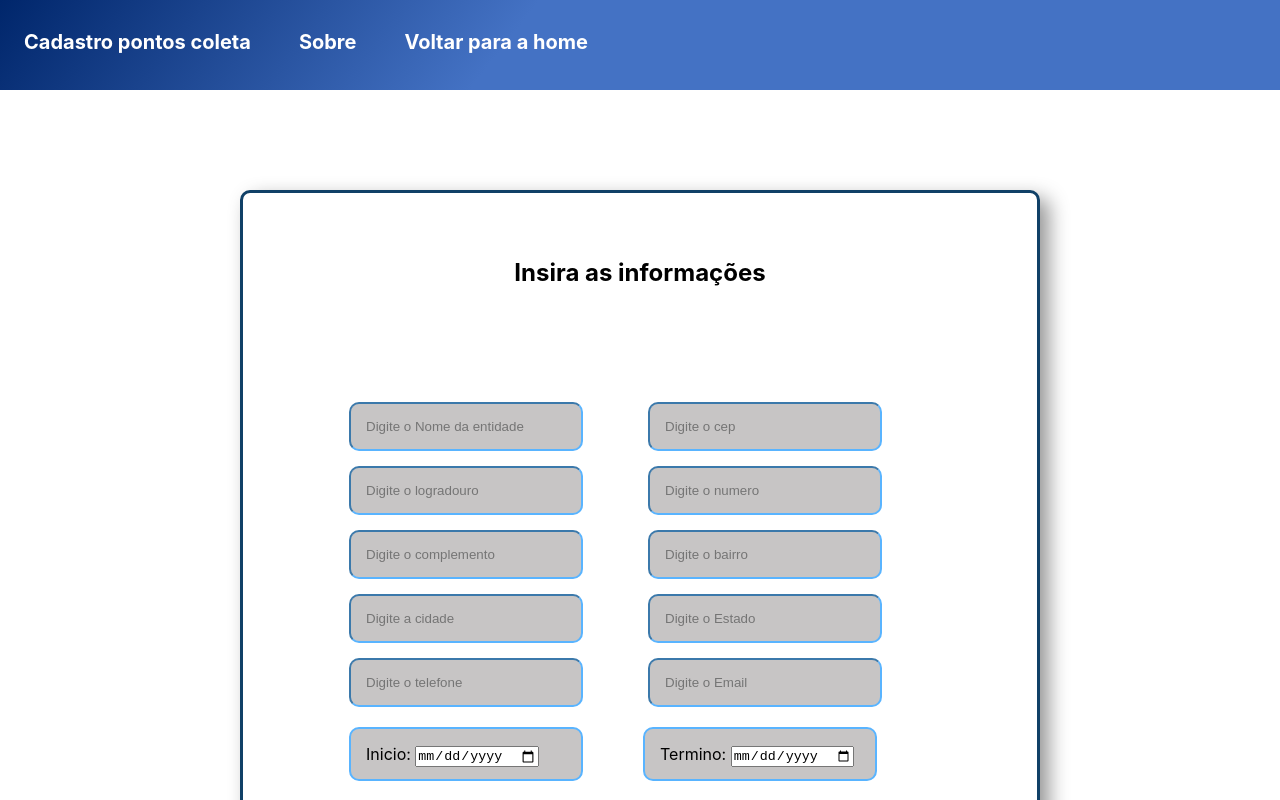
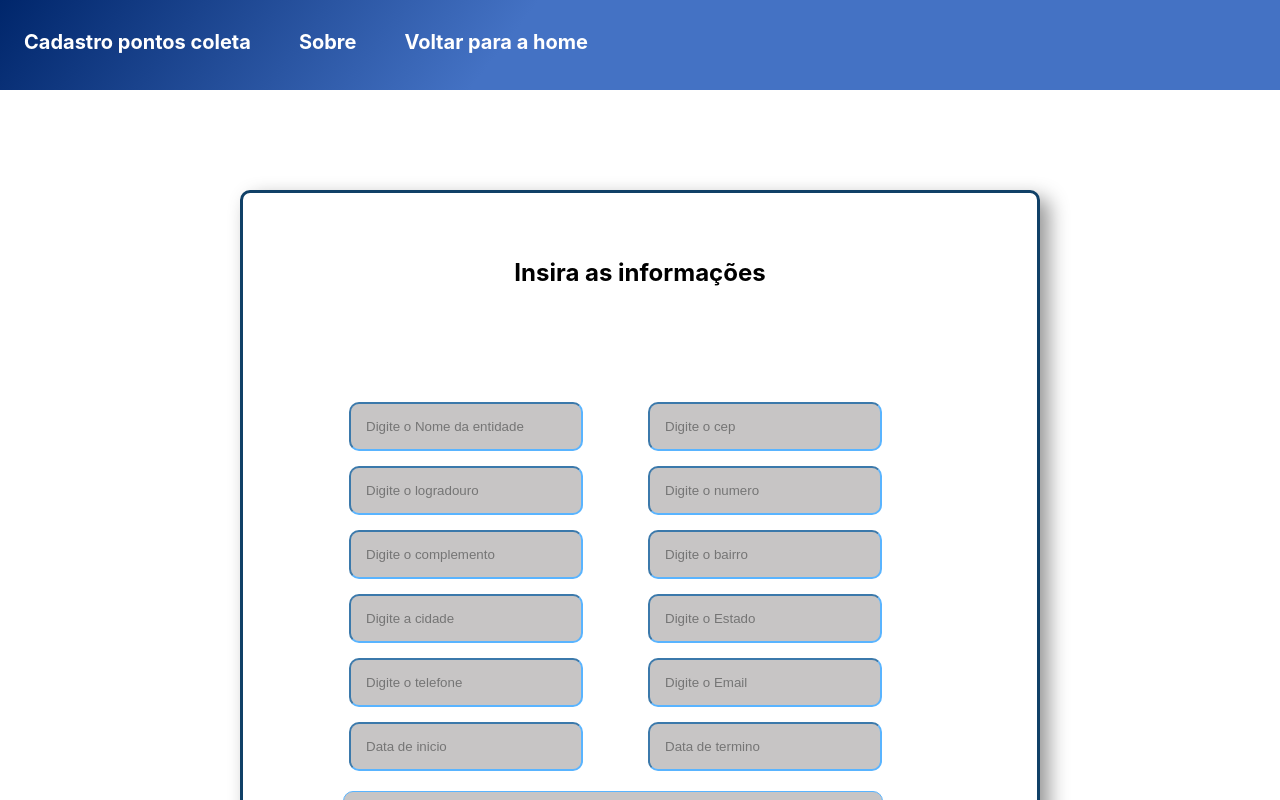
Before and after one commit to GabrielBrune/attProjet, a React (Create React App) app: page /formulariocoleta in a window 1280 px wide. Shown: the top 800 px of the page. Built offline with nearby package versions, Linux system fonts and the light colour scheme; the HTML template or start-up script is replaced by a standard one.

Commit message:
att projet

```diff
--- a/src/api.ts
+++ b/src/api.ts
@@ -2,21 +2,21 @@
 
 export const api={
     listPointName: async (nome:string) =>{
-        let response = await fetch('https://jsonplaceholder.typicode.com/todos/'+nome);
+        let response = await fetch('http://localhost:3000/'+nome);
 
         let json = await response.json();
         return json;
     },
 
     listPointID: async (id:string) =>{
-        let response = await fetch('https://jsonplaceholder.typicode.com/todos/'+id);
+        let response = await fetch('http://localhost:3000/'+id);
 
         let json = await response.json();
         return json;
     },
 
     addPoint: async(
-        img:string,
+
         nome:string,
         cep:string,
         logradouro:string,
@@ -27,16 +27,14 @@ export const api={
         estado:string,
         dataInicio:string,
         dataTermino:string,
-        pontoRef:string,
         descricao:string,
         telefone:string,
         email:string) =>{
 
-        let response = await fetch('https://jsonplaceholder.typicode.com/todos/',{
+        let response = await fetch('http://localhost:3000/',{
                                     method:'POST',
                                     body:JSON.stringify
                                     ({
-                                        img: img,
                                         nome: nome,
                                         cep: cep,
                                         logradouro: logradouro,
@@ -47,7 +45,6 @@ export const api={
                                         estado: estado,
                                         dataInicio: dataInicio,
                                         dataTermino: dataTermino,
-                                        pontoRef: pontoRef,
                                         descricao: descricao,
                                         telefone: telefone,
                                         email: email
@@ -58,14 +55,14 @@ export const api={
     },
 
     modPoint: async (id:string) =>{
-        let response = await fetch('https://jsonplaceholder.typicode.com/todos/'+id, {method:'PUT'});
+        let response = await fetch('http://localhost:3000/'+id, {method:'PUT'});
 
         let json = await response.json();
         return json;
     },
 
     removePoint: async (id:string) =>{
-        let response = await fetch('https://jsonplaceholder.typicode.com/todos/'+id, {method:'DELETE'});
+        let response = await fetch('http://localhost:3000/'+id, {method:'DELETE'});
 
         let json = await response.json();
         return json;
--- a/src/componentes/FormColeta/index.tsx
+++ b/src/componentes/FormColeta/index.tsx
@@ -4,7 +4,6 @@ import Cabecalho from '../cabecalho';
 
 type Props = {
     onAdd: (
-        img: string,
         nome: string,
         cep: string,
         logradouro: string,
@@ -15,7 +14,6 @@ type Props = {
         estado: string,
         dataInicio: string,
         dataTermino: string,
-        pontoRef: string,
         descricao: string,
         telefone: string,
         email: string) => void;
@@ -30,10 +28,9 @@ function FormularioColeta({ onAdd }: Props) {
         if (Nome && Cep && Logradouro && Numero
             && Complemento && Bairro && Cidade &&
             Estado && DataInicio && DataTermino &&
-            PontoRef && Descricao && Telefone && Email) {
+            Descricao && Telefone && Email) {
 
             onAdd(
-                Img,
                 Nome,
                 Cep,
                 Logradouro,
@@ -44,7 +41,6 @@ function FormularioColeta({ onAdd }: Props) {
                 Estado,
                 DataInicio,
                 DataTermino,
-                PontoRef,
                 Descricao,
                 Telefone,
                 Email);
@@ -53,10 +49,10 @@ function FormularioColeta({ onAdd }: Props) {
         }
     }
 
-    const [Img, setImg] = useState('')
-    const handleImgAdd = (e: ChangeEvent<HTMLInputElement>) => (
-        setImg(e.target.value)
-    )
+    // const [Img, setImg] = useState('')
+    // const handleImgAdd = (e: ChangeEvent<HTMLInputElement>) => (
+    //     setImg(e.target.value)
+    // )
 
     const [Bairro, setBairro] = useState('')
     const handleBairroAdd = (e: ChangeEvent<HTMLInputElement>) => (
@@ -118,11 +114,6 @@ function FormularioColeta({ onAdd }: Props) {
         setNumero(e.target.value)
     )
 
-    const [PontoRef, setPontoRef] = useState('')
-    const handlePontoRefAdd = (e: ChangeEvent<HTMLTextAreaElement>) => (
-        setPontoRef(e.target.value)
-    )
-
     const [Telefone, setTelefone] = useState('')
     const handleTelefoneAdd = (e: ChangeEvent<HTMLInputElement>) => (
         setTelefone(e.target.value)
@@ -175,6 +166,7 @@ function FormularioColeta({ onAdd }: Props) {
                         placeholder="Digite o complemento"
                         onChange={handleCompletoAdd}
                     />
+
                     <br />
                     <input className='cssForm'
                         value={Bairro}
@@ -182,6 +174,7 @@ function FormularioColeta({ onAdd }: Props) {
                         placeholder="Digite o bairro"
                         onChange={handleBairroAdd}
                     />
+
                     <br />
                     <input className='cssForm'
                         value={Cidade}
@@ -189,6 +182,7 @@ function FormularioColeta({ onAdd }: Props) {
                         placeholder="Digite a cidade"
                         onChange={handleCidadeAdd}
                     />
+
                     <br />
                     <input className='cssForm'
                         value={Estado}
@@ -196,6 +190,7 @@ function FormularioColeta({ onAdd }: Props) {
                         placeholder="Digite o Estado"
                         onChange={handleEstadoAdd}
                     />
+
                     <br />
                     <input className='cssForm'
                         value={Telefone}
@@ -203,6 +198,7 @@ function FormularioColeta({ onAdd }: Props) {
                         placeholder="Digite o telefone"
                         onChange={handleTelefoneAdd}
                     />
+
                     <br />
                     <input className='cssForm'
                         value={Email}
@@ -210,22 +206,23 @@ function FormularioColeta({ onAdd }: Props) {
                         placeholder="Digite o Email"
                         onChange={handleEmailAdd}
                     />
-                    <div className='datainicioForm'>
-                        <label>Inicio: </label>
-                        <input
+
+                   <br />
+                    <input className='cssForm'
+                        placeholder='Data de inicio'
                         value={DataInicio}
-                            type='date'
+                        type='text'
                         onChange={handleDataInicioAdd}
                     />
-                    </div>
-                    <div className='dataterminoForm'>
-                        <label>Termino: </label>
-                        <input
+
+                    <br />
+                    <input className='cssForm'
+                        placeholder='Data de termino'
                         value={DataTermino}
-                            type='date'
+                        type='text'
                         onChange={handleDataTerminoAdd}
                     />
-                    </div>
+
                     <br />
                     <textarea className='cssForm1'
                         value={Descricao}
--- a/src/componentes/pages/formularioColeta.tsx
+++ b/src/componentes/pages/formularioColeta.tsx
@@ -8,7 +8,6 @@ function TelaForm() {
     const [pontos, setPontos] = useState<tpPontos[]>([])
 
     const handleInserir = async (
-        img:string,
         nome: string,
         cep: string,
         logradouro: string,
@@ -19,14 +18,12 @@ function TelaForm() {
         estado: string,
         dataInicio: string,
         dataTermino: string,
-        pontoRef: string,
         descricao: string,
         telefone: string,
         email: string) => {
 
 
         let json = await api.addPoint(
-                img,
                 nome,
                 cep,
                 logradouro,
@@ -37,7 +34,6 @@ function TelaForm() {
                 estado,
                 dataInicio,
                 dataTermino,
-                pontoRef,
                 descricao,
                 telefone,
                 email
```
Lines whose indentation alone changed are shown as unchanged.
